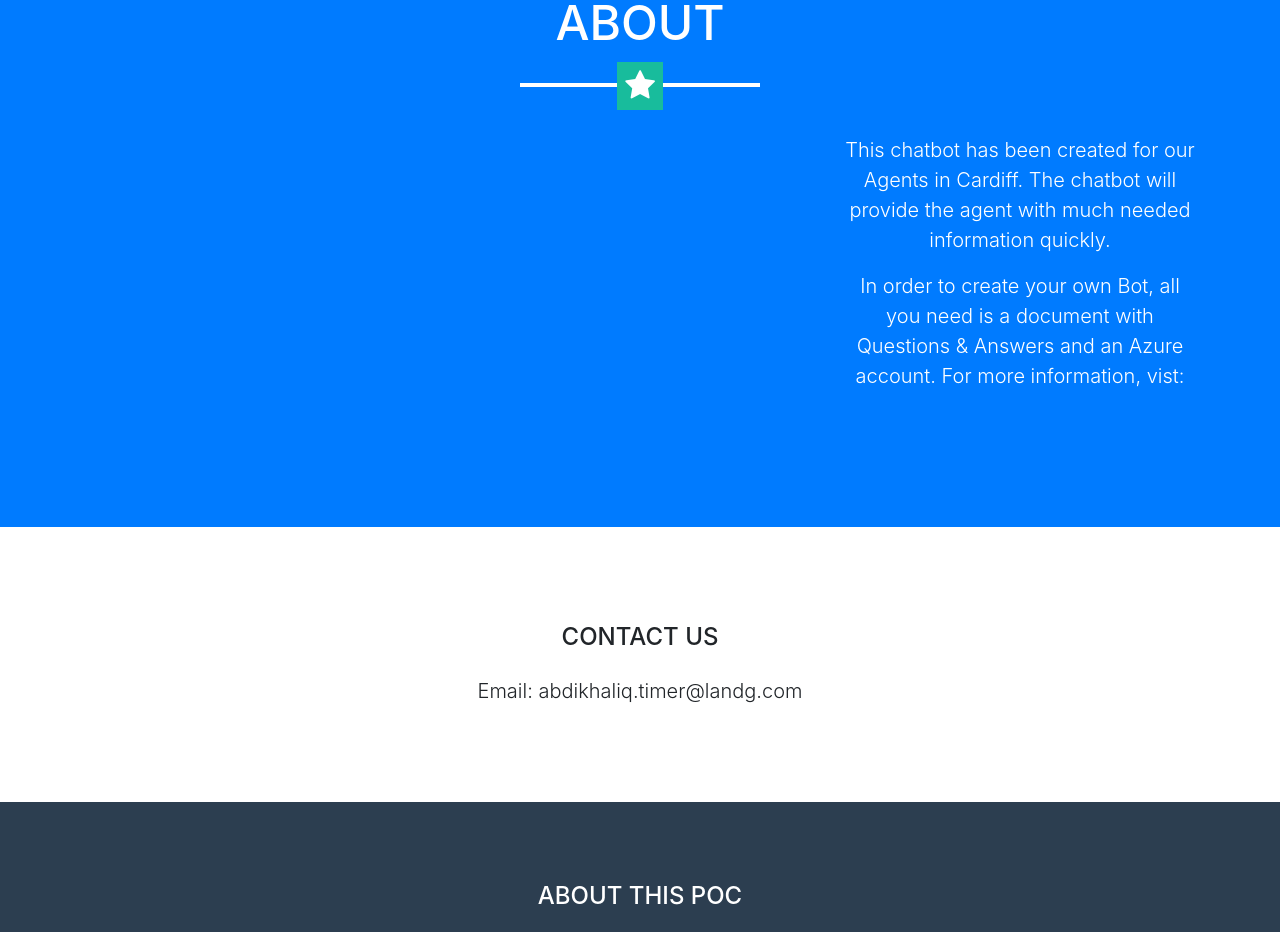
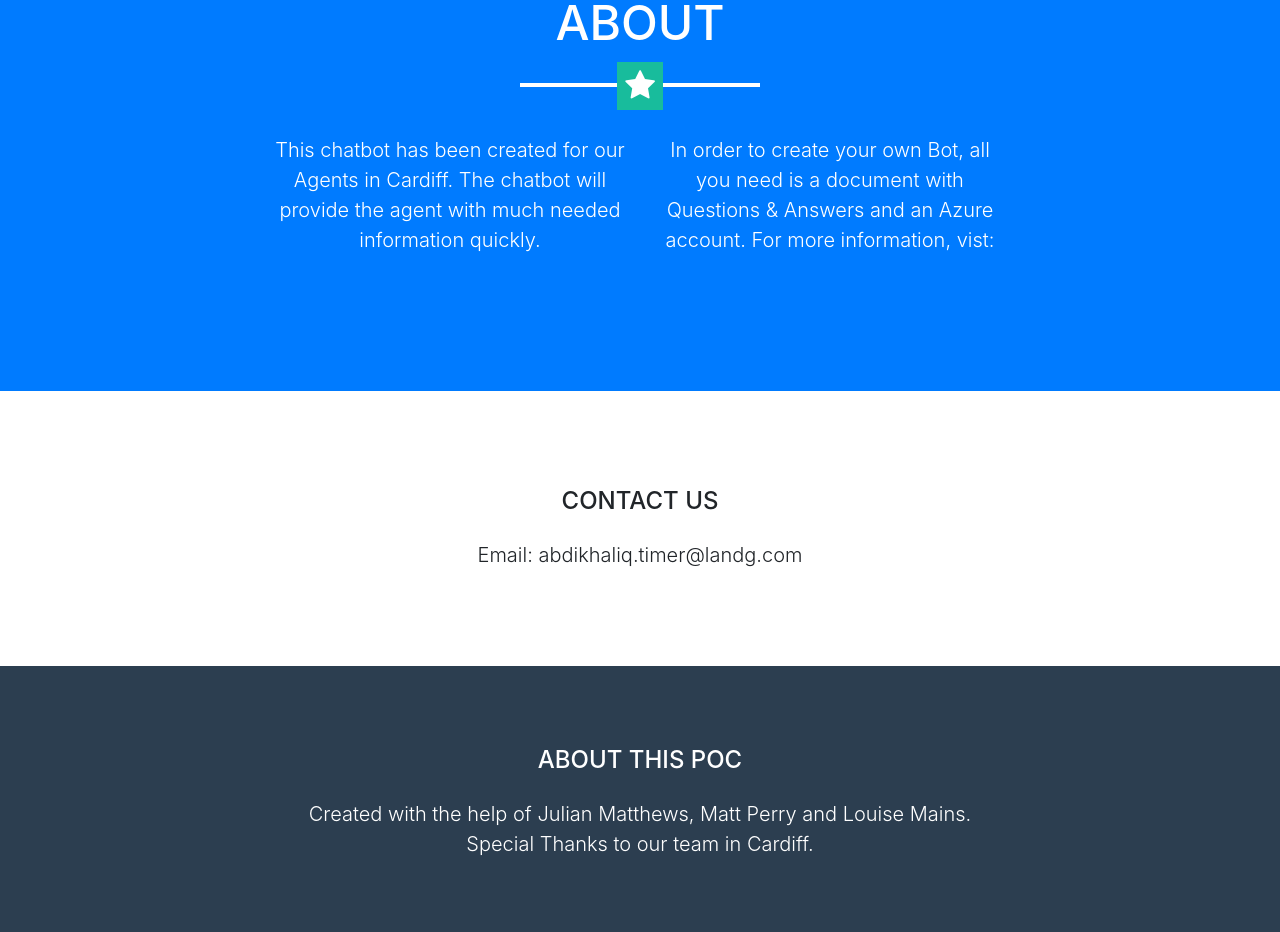
Before and after one commit to nigelHRBOT/WebsiteForBot, a website with bundled scripts: page index.html in a window 1280 px wide. Shown: the part 1798-2730 px from the top of the page. Built offline with nearby package versions, Linux system fonts and the light colour scheme.

Commit message:
Update index.html

```diff
--- a/index.html
+++ b/index.html
@@ -86,7 +86,9 @@
         <div class="row">
           <div class="col-lg-4 ml-auto">
             <p class="lead">This chatbot has been created for our Agents in Cardiff. The chatbot will provide the agent with much needed information quickly.</p>
-          <p class="lead">In order to create your own Bot, all you need is a document with Questions & Answers and an Azure account. For more information, vist: </p>
+          </div>
+          <div class="col-lg-4 mr-auto">
+            <p class="lead">In order to create your own Bot, all you need is a document with Questions & Answers and an Azure account. For more information, vist: </p>
           </div>
         </div>
         <div class="text-center mt-4">
```
